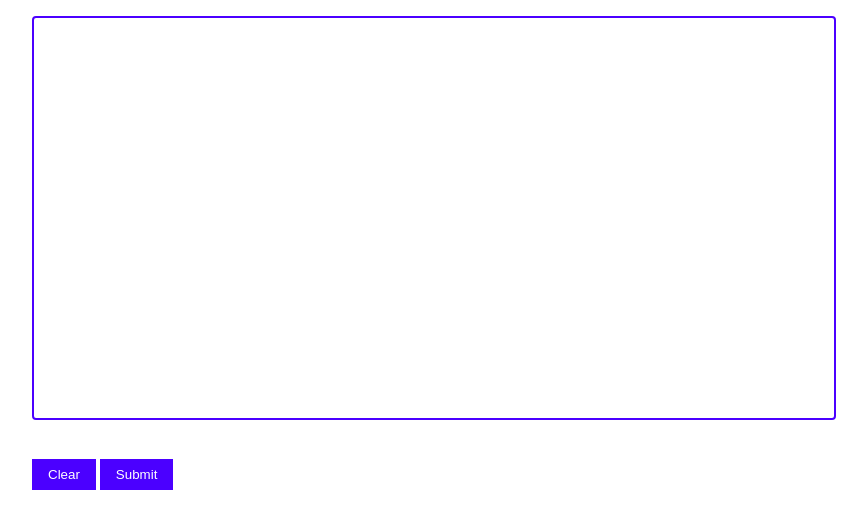
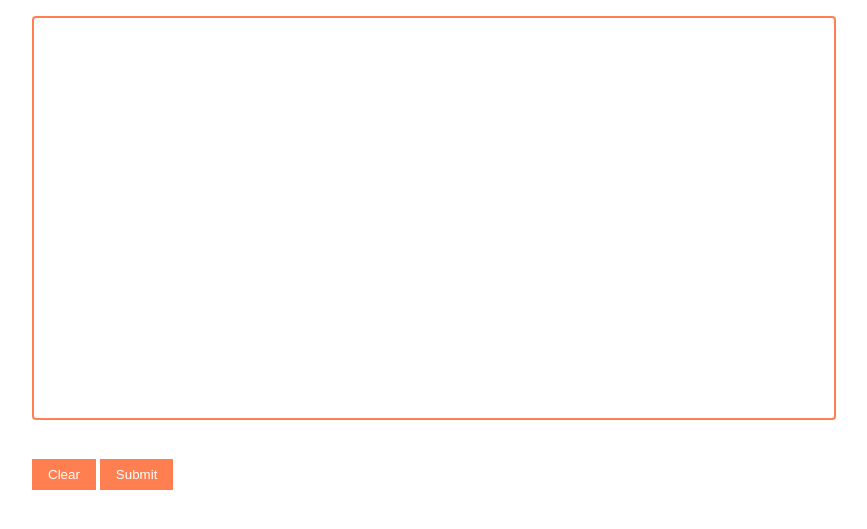
Before and after one commit to srujan0404/Signature-Pad, a plain HTML site: page index.html in a window 1280 px wide. Shown: the part 195-724 px from the top of the page, without its empty margins (368-1235 px from the left). Drawn offline with Linux system fonts and the light colour scheme.

Commit message:
Update style.css

```diff
--- a/style.css
+++ b/style.css
@@ -54,5 +54,5 @@ a {
 }
 
 :root {
-    --primary-color: #4b00ff;
+    --primary-color: coral;
 }
```
